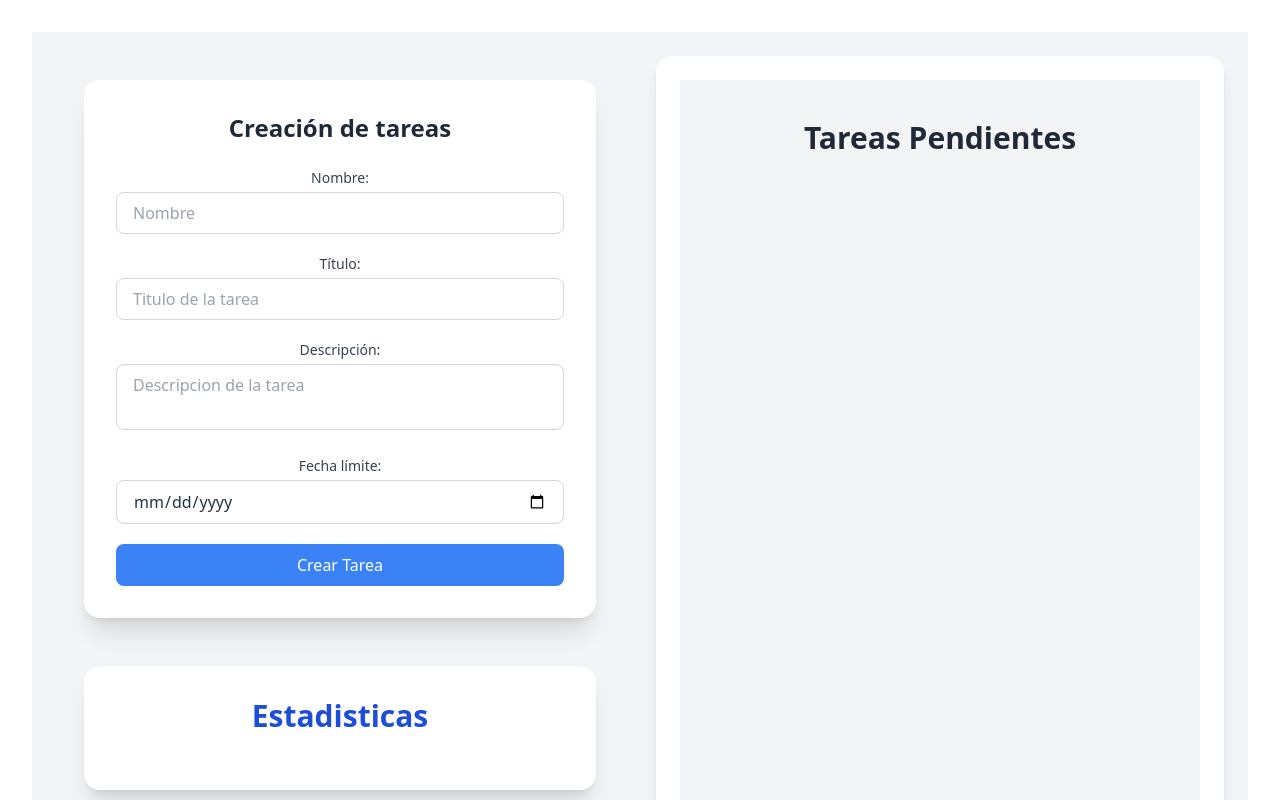
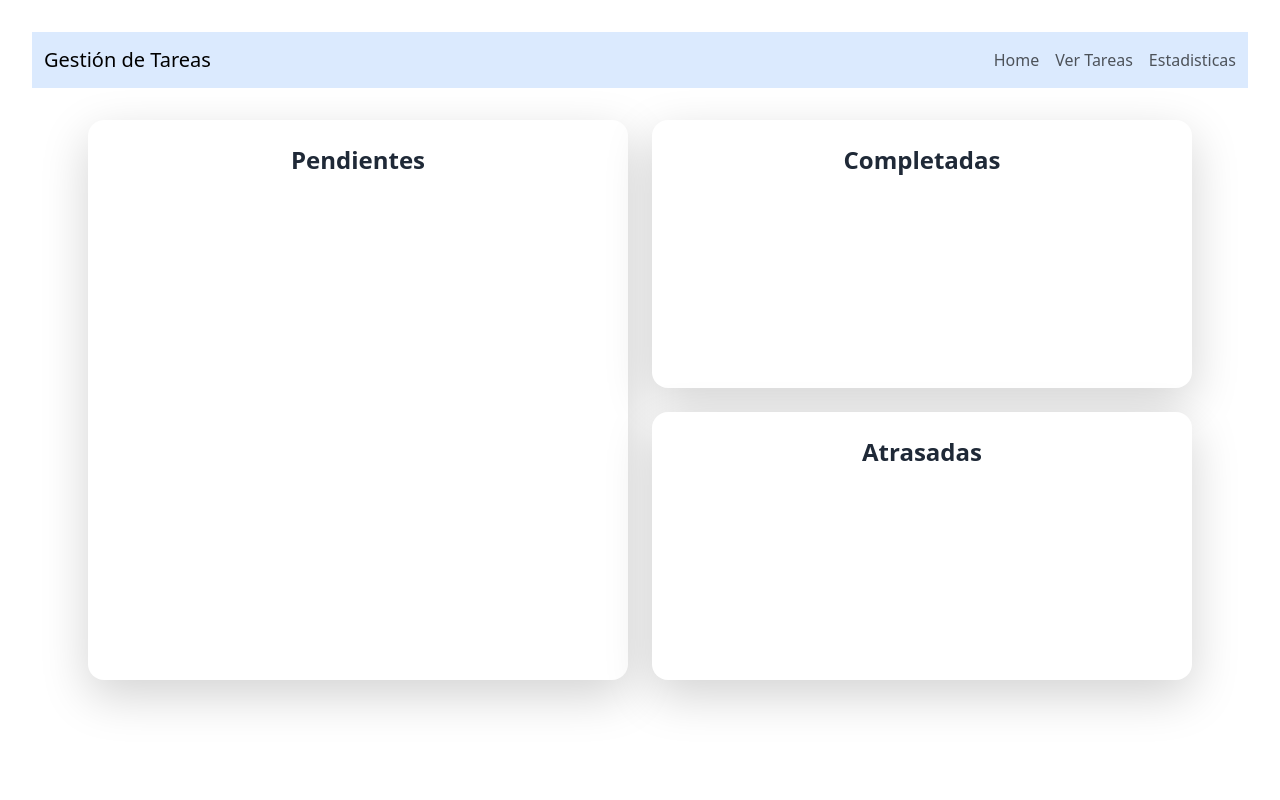
Before and after one commit to islena17/Proyecto_Final_Cliente, a React (Vite) app in the folder Proyecto_final_cliente/: page /verTareas in a window 1280 px wide. Shown: the top 800 px of the page. Built offline with nearby package versions, Linux system fonts and the light colour scheme.

Commit message:
Añado React Route y cambios en el layout, añado navbar

```diff
--- a/Proyecto_final_cliente/src/App.tsx
+++ b/Proyecto_final_cliente/src/App.tsx
@@ -1,7 +1,13 @@
 import './App.css'
+import { Navbar } from './components/navbar/Navbar';
+import { Home } from './pages/Home';
 
 
-import HomePage from './pages/HomePage';
+import 'bootstrap/dist/css/bootstrap.min.css'
+
+import { Routes, Route, BrowserRouter } from 'react-router-dom';
+import { VerTareas } from './pages/VerTareas';
+import { VerEstadisticas } from './pages/VerEstadisticas';
 
 function App() {
 
@@ -9,8 +15,15 @@ function App() {
 
   return (
     <>
+      <BrowserRouter>
+      <Navbar/>
+        <Routes>
+          <Route path="/" element={<Home/>}/>
+          <Route path="/verTareas" element={<VerTareas/>}/>
+          <Route path="/verEstadisticas" element={<VerEstadisticas/>}/>
+        </Routes>
 
-     <HomePage/>
+      </BrowserRouter>
     </>
   );
 
--- a/Proyecto_final_cliente/src/components/Estadisticas.tsx
+++ b/Proyecto_final_cliente/src/components/Estadisticas.tsx
@@ -27,17 +27,53 @@ const tareasPorPersona = tareas.reduce<Record<string, EstadisticasPersona>>((acc
 }, {});
 
 return (
-    <div className="flex items-center justify-center">
-      <div className="w-full max-w-lg bg-white rounded-2xl shadow-xl p-8">
-        <h2 className="text-3xl font-bold text-blue-700 mb-6">Estadisticas</h2>
-    <ul>
+<div className="w-full flex justify-center px-4">
+  <div className="w-full max-w-2xl bg-white/90 backdrop-blur rounded-2xl shadow-lg ring-1 ring-black/5 p-6 sm:p-8">
+    <div className="flex items-center justify-between mb-6">
+      <h2 className="text-2xl sm:text-3xl font-bold tracking-tight text-slate-800">
+        Estadísticas
+      </h2>
+
+      <span className="text-xs sm:text-sm text-slate-500">
+        Por persona
+      </span>
+    </div>
+
+    <ul className="divide-y divide-slate-100">
       {Object.entries(tareasPorPersona).map(([nombre, estado]) => (
-        <li key={nombre}>
-          <strong>{nombre}</strong>- Completadas: {estado.completadas} | Pendientes: {estado.pendientes}
+        <li
+          key={nombre}
+          className="py-4 flex items-center justify-between gap-4 hover:bg-slate-50/70 rounded-xl px-3 -mx-3 transition"
+        >
+          <div className="min-w-0">
+            <p className="font-semibold text-slate-800 truncate">{nombre}</p>
+            <p className="text-sm text-slate-500">
+              Resumen de tareas
+            </p>
+          </div>
+
+          <div className="flex items-center gap-2 flex-shrink-0">
+            <span className="inline-flex items-center gap-2 rounded-full bg-emerald-50 text-emerald-700 px-3 py-1 text-sm font-semibold">
+              <span className="h-2 w-2 rounded-full bg-emerald-500" />
+              {estado.completadas} completadas
+            </span>
+
+            <span className="inline-flex items-center gap-2 rounded-full bg-amber-50 text-amber-700 px-3 py-1 text-sm font-semibold">
+              <span className="h-2 w-2 rounded-full bg-amber-500" />
+              {estado.pendientes} pendientes
+            </span>
+          </div>
         </li>
       ))}
     </ul>
-    </div>
-    </div>
+
+    {/* Extra opcional: si no hay datos */}
+    {Object.keys(tareasPorPersona).length === 0 && (
+      <div className="text-center py-10 text-slate-500">
+        No hay estadísticas todavía.
+      </div>
+    )}
+  </div>
+</div>
   );
 }
--- a/Proyecto_final_cliente/src/components/FormularioTarea.tsx
+++ b/Proyecto_final_cliente/src/components/FormularioTarea.tsx
@@ -26,12 +26,12 @@ export default function FormularioTarea({ crear }: Props) {
       nombre,
       titulo,
       descripcion,
-      estado: "pendiente",
       completada: false,
       fechaCreacion: new Date(),
       fechaLimite: new Date(fechaLimite)
     };
 
+    //esto es para resetear el formulario
     setNombre("");
     setTitulo("");
     setDescripcion("");
@@ -54,7 +54,7 @@ export default function FormularioTarea({ crear }: Props) {
 
           <div>
             <label htmlFor="nombre" className="block text-sm font-medium text-gray-700">
-              Nombre:
+              Se asigna a:
             </label>
             <input
               name="nombre"
@@ -120,12 +120,14 @@ export default function FormularioTarea({ crear }: Props) {
             />
           </div>
 
-          <button
-            type="submit"
-            className="w-full bg-blue-500 text-white py-2 rounded-lg font-medium hover:bg-blue-600 transition duration-200"
-          >
-            Crear Tarea
-          </button>
+          <div className="flex justify-center">
+  <button
+    type="submit"
+    className="bg-blue-500 text-white px-6 py-2 rounded-lg font-medium hover:bg-blue-600 transition duration-200"
+  >
+    Crear Tarea
+  </button>
+</div>
 
         </form>
       </div>
--- a/Proyecto_final_cliente/src/components/MostrarAtrasadas.tsx
+++ b/Proyecto_final_cliente/src/components/MostrarAtrasadas.tsx
@@ -9,14 +9,11 @@ type Props = {
 export default function MostrarAtrasadas({ tareas, eliminar }: Props) {
 
     const fechaActual = new Date();
-    const atrasadas = tareas.filter(t => t.fechaLimite < fechaActual && !t.completada);// no lo he podido testear
+    const atrasadas = tareas.filter(t => t.fechaLimite < fechaActual && !t.completada);// filtramos todas aquellas tareas que estén atrasdas y NO estén completadas
 
     return (
 
         <div>
-            <h2 className="text-3xl font-bold text-red-700 mb-6">
-                Tareas Atrasadas
-            </h2>
 
             <div className="grid gap-6">
                 {atrasadas.map((t) => (
@@ -44,7 +41,7 @@ export default function MostrarAtrasadas({ tareas, eliminar }: Props) {
                             onClick={() => eliminar(t.id)}
                             className="w-full bg-red-500 text-white py-2 rounded-lg hover:bg-red-600 transition duration-200">
                             Eliminar
-                        </button>
+                        </button>   {/*no sabia si hacerle tambien un boton de completado tambien, asi que solo puse el de eliminar*/}
                     </div>
                 ))}
             </div>
--- a/Proyecto_final_cliente/src/components/MostrarCompletadas.tsx
+++ b/Proyecto_final_cliente/src/components/MostrarCompletadas.tsx
@@ -7,13 +7,10 @@ type Props = {
 }
 export default function MostrarCompletadas({ tareas, eliminar }: Props) {
 
-    const completadas = tareas.filter(t => t.completada);
+    const completadas = tareas.filter(t => t.completada); //filtramos las tareas completadas
 
     return (
         <div>
-            <h2 className="text-3xl font-bold text-green-700 mb-6">
-                Tareas Completadas
-            </h2>
 
             <div className="grid gap-5">
                 {completadas.map((t) => (
--- a/Proyecto_final_cliente/src/components/MostarPendientes.tsx
+++ b/Proyecto_final_cliente/src/components/MostrarPendientes.tsx
@@ -14,17 +14,13 @@ export default function MostrarPendientes({ tareas, completar, eliminar, editar
   const pendientes = tareas.filter(t => !t.completada && t.fechaLimite > fechaActual); //filtramos a todas las tareas que (por defecto) son pendientes
 
   return (
-    <div className="min-h-screen bg-gray-100 py-10 px-4">
+    <div className="min-h-screen  py-10 px-4">
       <div className="max-w-4xl mx-auto">
 
-        <h2 className="text-3xl font-bold text-gray-800 mb-8 text-center">
-          Tareas Pendientes
-        </h2>
-
-        <div className="grid gap-6 md:grid-cols-2">
+        <div className="grid gap-6 ">
           {pendientes.map((t) => ( //mapeamos a las pendientes
             <div
-              key={t.id} className="bg-white rounded-xl shadow-md p-6 border border-gray-200 hover:shadow-lg transition duration-200"
+              key={t.id} className="bg-blue-100 rounded-xl shadow-md p-6 border border-gray-200 hover:shadow-lg transition duration-200"
             >
               <h3 className="text-xl font-semibold text-blue-600 mb-2">
                 {t.titulo}
@@ -42,27 +38,29 @@ export default function MostrarPendientes({ tareas, completar, eliminar, editar
                 <span className="font-medium">Asignada a:</span> {t.nombre}
               </p>
 
+<div className="flex flex-col items-center gap-3 mt-4">
               <button
-                onClick={() => completar(t.id)}
-                className="w-full bg-green-500 text-white py-2 rounded-lg hover:bg-green-600 transition duration-200"
+                onClick={() => completar(t.id)} //--> marca la tarea como completada
+                className="w-full bg-green-700 text-white py-2 rounded-lg hover:bg-green-600 transition duration-200"
               >
                 Completar
               </button>
 
               <button
-                onClick={() => eliminar(t.id)}
-                className="w-full bg-red-500 text-white py-2 rounded-lg hover:bg-red-600 transition duration-200"
+                onClick={() => eliminar(t.id)}// --> elimina la tarea del array
+                className="w-full bg-red-300 text-white py-2 rounded-lg hover:bg-red-600 transition duration-200"
               >
                 Eliminar
               </button>
 
 
               <button
-                onClick={() => editar(t.id)}
-                className="w-full bg-white-500 text-blue py-2 rounded-lg hover:bg-white-600 transition duration-200"
+                onClick={() => editar(t.id)} // --> llama a la funcion editar que hace que el formulario editar aparezca
+                className="w-full bg-gray-300 text-blue py-2 rounded-lg hover:bg-white-600 transition duration-200"
               >
                 Editar
               </button>
+            </div>
             </div>
           ))}
         </div>
--- /dev/null
+++ b/Proyecto_final_cliente/src/components/navbar/Navbar.tsx
@@ -0,0 +1,24 @@
+import React from "react";
+import { Link } from "react-router-dom"
+
+interface NavbarProps {
+
+}
+
+export const Navbar: React.FC<NavbarProps> = ({ }: NavbarProps) => {
+
+
+    return (
+        <nav className="navbar sticky-top bg-blue-100">
+            <div className="container-fluid">
+                <Link className="navbar-brand" to="/">Gestión de Tareas</Link>
+
+                <div className="navbar-nav d-flex flex-row gap-3">
+                    <Link className="nav-link" to="/">Home</Link>
+                    <Link className="nav-link" to="/verTareas">Ver Tareas</Link>
+                    <Link className="nav-link" to="/verEstadisticas">Estadisticas</Link>
+                </div>
+            </div>
+        </nav>
+    )
+}
--- /dev/null
+++ b/Proyecto_final_cliente/src/pages/Home.tsx
@@ -0,0 +1,22 @@
+import React from "react";
+import FormularioTarea from "../components/FormularioTarea";
+import LogicaTareas from "../hooks/LogicaTareas";
+
+interface HomeProps {
+
+}
+
+export const Home: React.FC<HomeProps> = ({}: HomeProps) =>{
+
+  const {
+    setListaTareas,} = LogicaTareas();
+    return (
+       <div className="space-y-8">
+                 <div>
+                   <div className="rounded-2x1 p-6">
+                     <FormularioTarea crear={(t) => setListaTareas(prev => [...prev, t])} />
+                    </div>
+                     </div>
+                     </div>
+    )
+}
--- a/Proyecto_final_cliente/src/pages/HomePage.tsx
+++ /dev/null
@@ -1,65 +0,0 @@
-import FormularioTarea from '../components/FormularioTarea';
-import MostrarPendientes from '../components/MostarPendientes';
-import MostrarCompletadas from '../components/MostrarCompletadas';
-import MostrarAtrasadas from '../components/MostrarAtrasadas';
-import LogicaTareas from '../hooks/LogicaTareas';
-import FormularioEditar from '../components/FormularioEditar';
-import Estadisticas from '../components/Estadisticas';
-
-const HomePage = () => {
-
-  const {
-    listaTareas,
-    setListaTareas,
-    completarTarea,
-    eliminarTarea,
-    editarTarea,
-    tareaEditando,
-    guardarCambios,
-    setTareaEditando
-  } = LogicaTareas();
-
-  return (
-
-    <div className="min-h-screen bg-gray-100 p-6">
-
-      <div className="max-w-7xl mx-auto grid gap-8 lg:grid-cols-2">
-
-        <div className="space-y-8">
-          <div>
-            <div className="rounded-2x1 p-6">
-              <FormularioTarea crear={(t) => setListaTareas(prev => [...prev, t])} />
-
-              {tareaEditando && (
-                <FormularioEditar
-                  tarea={tareaEditando}
-                  guardar={guardarCambios}
-                  cancelar={() => setTareaEditando(null)}
-                />
-              )}
-
-            </div>
-            <div className="rounded-2x1 p-6">
-            <Estadisticas tareas={listaTareas}/>
-            </div>
-          </div>
-        </div>
-
-        <div className="space-y-8">
-          <div className="bg-white rounded-2xl shadow-lg p-6">
-            <MostrarPendientes tareas={listaTareas} completar={completarTarea} eliminar={eliminarTarea} editar={editarTarea} />
-          </div>
-
-          <div className="bg-white rounded-2xl shadow-lg p-6">
-            <MostrarCompletadas tareas={listaTareas} eliminar={eliminarTarea} />
-          </div>
-
-          <div className="bg-white rounded-2xl shadow-lg p-6">
-            <MostrarAtrasadas tareas={listaTareas} eliminar={eliminarTarea} />
-          </div>
-        </div>
-
-      </div>
-    </div>
-  )
-}; export default HomePage;
--- /dev/null
+++ b/Proyecto_final_cliente/src/pages/VerEstadisticas.tsx
@@ -0,0 +1,23 @@
+import React from "react";
+import LogicaTareas from "../hooks/LogicaTareas";
+import Estadisticas from "../components/Estadisticas";
+
+interface VerEstadisticasProps {
+
+}
+
+export const VerEstadisticas: React.FC<VerEstadisticasProps> = ({}: VerEstadisticasProps) =>{
+
+  const {
+    listaTareas
+} = LogicaTareas();
+    return (
+       <div className="space-y-8">
+                 <div>
+                   <div className="rounded-2x1 p-6">
+                     <Estadisticas tareas ={listaTareas}/>
+                    </div>
+                     </div>
+                     </div>
+    )
+}
--- /dev/null
+++ b/Proyecto_final_cliente/src/pages/VerTareas.tsx
@@ -0,0 +1,70 @@
+import React from "react";
+import FormularioEditar from "../components/FormularioEditar";
+import MostrarCompletadas from "../components/MostrarCompletadas";
+import MostrarAtrasadas from "../components/MostrarAtrasadas";
+import LogicaTareas from "../hooks/LogicaTareas";
+import MostrarPendientes from "../components/MostrarPendientes";
+
+
+interface VerTareasProps {
+
+}
+
+export const VerTareas: React.FC<VerTareasProps> = ({ }: VerTareasProps) => {
+
+    const {
+        listaTareas,
+        completarTarea,
+        eliminarTarea,
+        editarTarea,
+        tareaEditando,
+        guardarCambios,
+        setTareaEditando
+    } = LogicaTareas();
+    return (
+
+<div className="w-full max-w-6xl mx-auto px-4 mt-8">
+  <div className="grid grid-cols-1 lg:grid-cols-2 gap-6 items-stretch">
+
+    <div className="bg-white rounded-2xl shadow-lg p-6 lg:h-[70vh] flex flex-col">
+      <h2 className="text-2xl font-bold text-gray-800 mb-6">Pendientes</h2>
+
+      <div className="flex-1 overflow-y-auto">
+        <MostrarPendientes
+          tareas={listaTareas}
+          completar={completarTarea}
+          eliminar={eliminarTarea}
+          editar={editarTarea}
+        />
+      </div>
+    </div>
+
+    <div className="lg:h-[70vh] flex flex-col gap-6">
+      <div className="bg-white rounded-2xl shadow-lg p-6 flex-1 flex flex-col min-h-0">
+        <h2 className="text-2xl font-bold text-gray-800 mb-6">Completadas</h2>
+
+        <div className="flex-1 overflow-y-auto min-h-0">
+          <MostrarCompletadas tareas={listaTareas} eliminar={eliminarTarea} />
+        </div>
+      </div>
+
+      <div className="bg-white rounded-2xl shadow-lg p-6 flex-1 flex flex-col min-h-0">
+        <h2 className="text-2xl font-bold text-gray-800 mb-6">Atrasadas</h2>
+
+        <div className="flex-1 overflow-y-auto min-h-0">
+          <MostrarAtrasadas tareas={listaTareas} eliminar={eliminarTarea} />
+        </div>
+      </div>
+    </div>
+
+    {tareaEditando && (
+      <FormularioEditar
+        tarea={tareaEditando}
+        guardar={guardarCambios}
+        cancelar={() => setTareaEditando(null)}
+      />
+    )}
+  </div>
+</div>
+    )
+}
```
